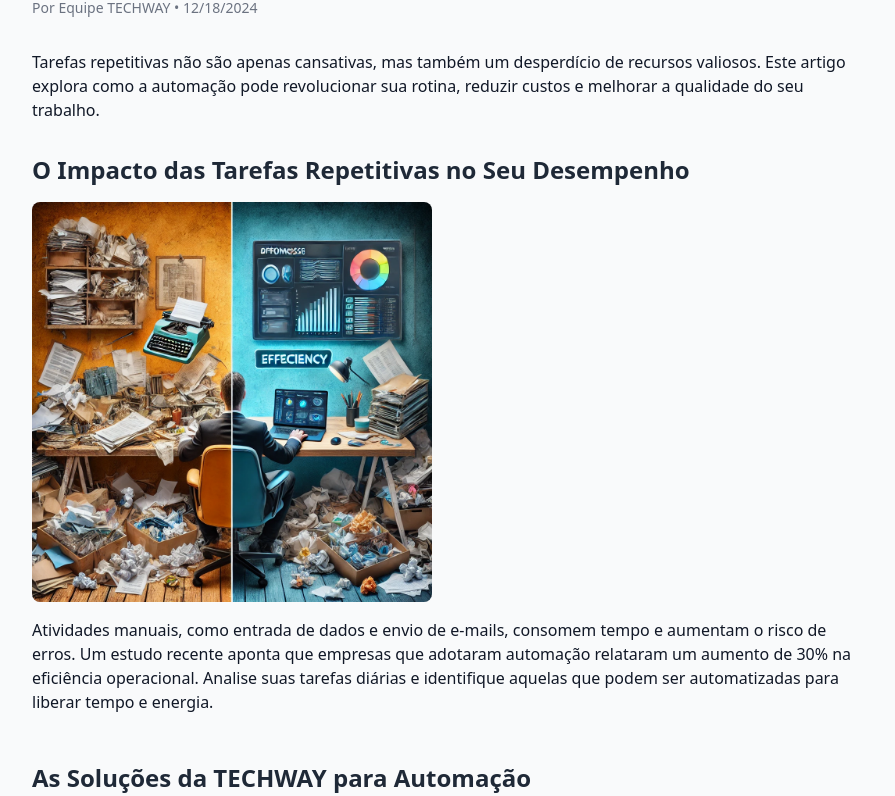
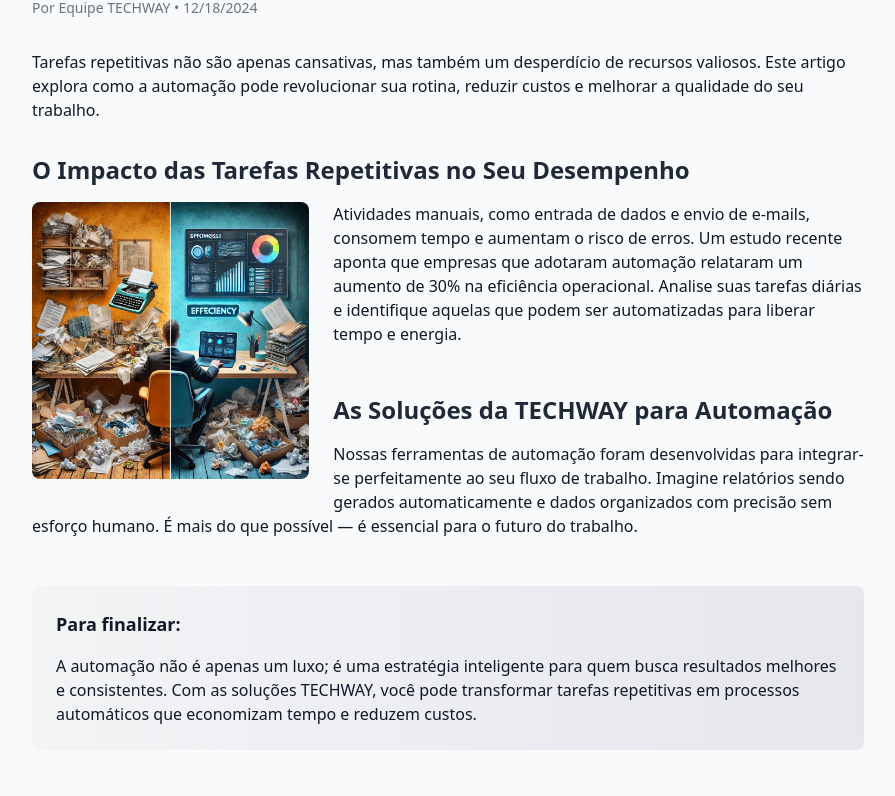
Before and after one commit to Techwayteam/techway-site, a Next.js app: page /blog/automacao-de-tarefas-repetitivas in a window 1280 px wide. Shown: the part 574-1370 px from the top of the page, without its empty margins (192-1087 px from the left). Built offline with nearby package versions, Linux system fonts and the light colour scheme.

Commit message:
Update [slug].tsx

```diff
--- a/pages/blog/[slug].tsx
+++ b/pages/blog/[slug].tsx
@@ -82,7 +82,7 @@ const PostPage: React.FC<PostPageProps> = ({ post }) => {
               <section key={index} className="mb-12">
                 <h2 className="text-2xl font-semibold text-gray-800 mb-4">{section.title}</h2>
                 {section.image && (
-                  <div className="mb-4">
+                  <div className="float-left mr-6 mb-4 sm:w-1/3">
                     <Image
                       src={section.image}
                       alt={section.imageDescription || section.title}
```
